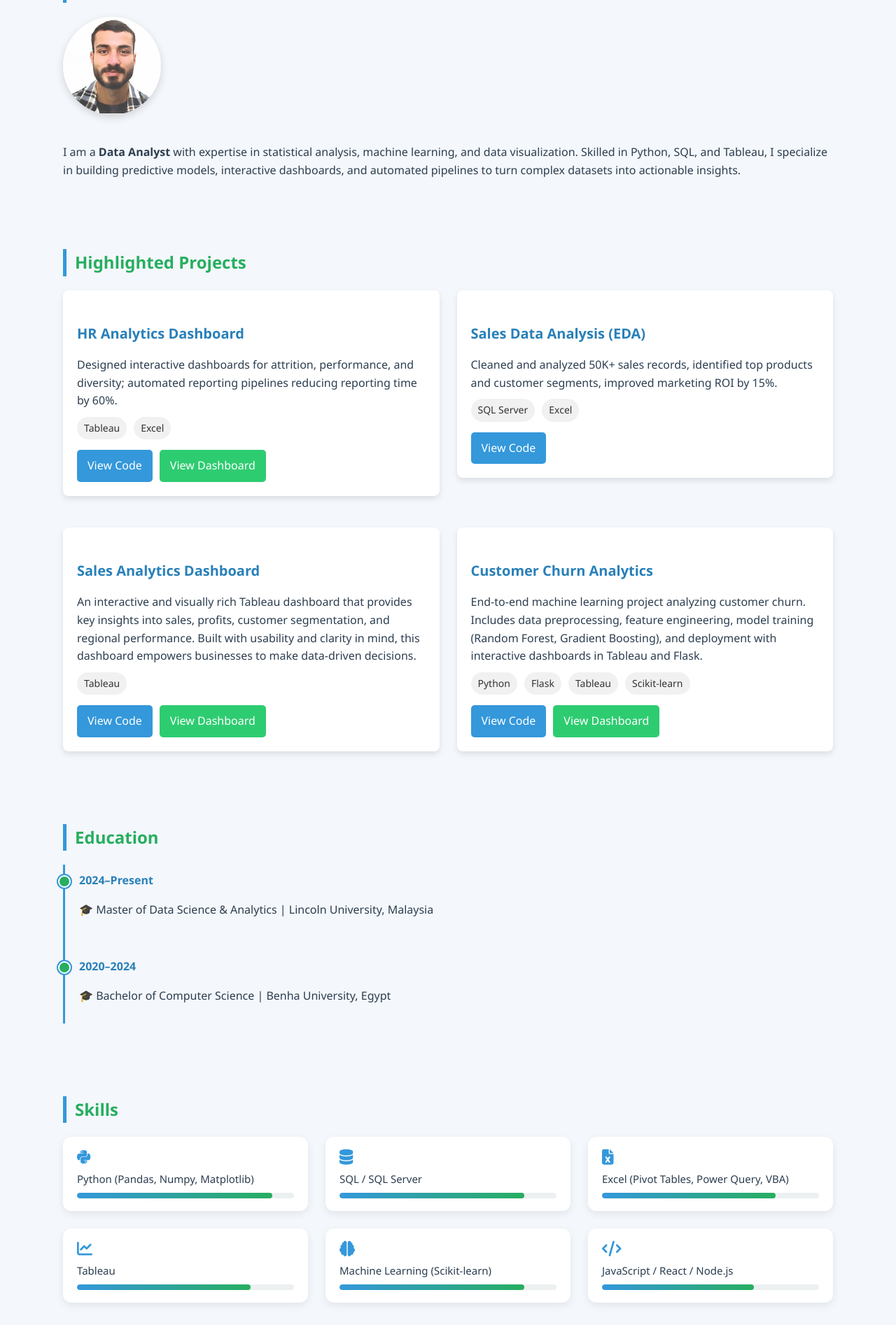
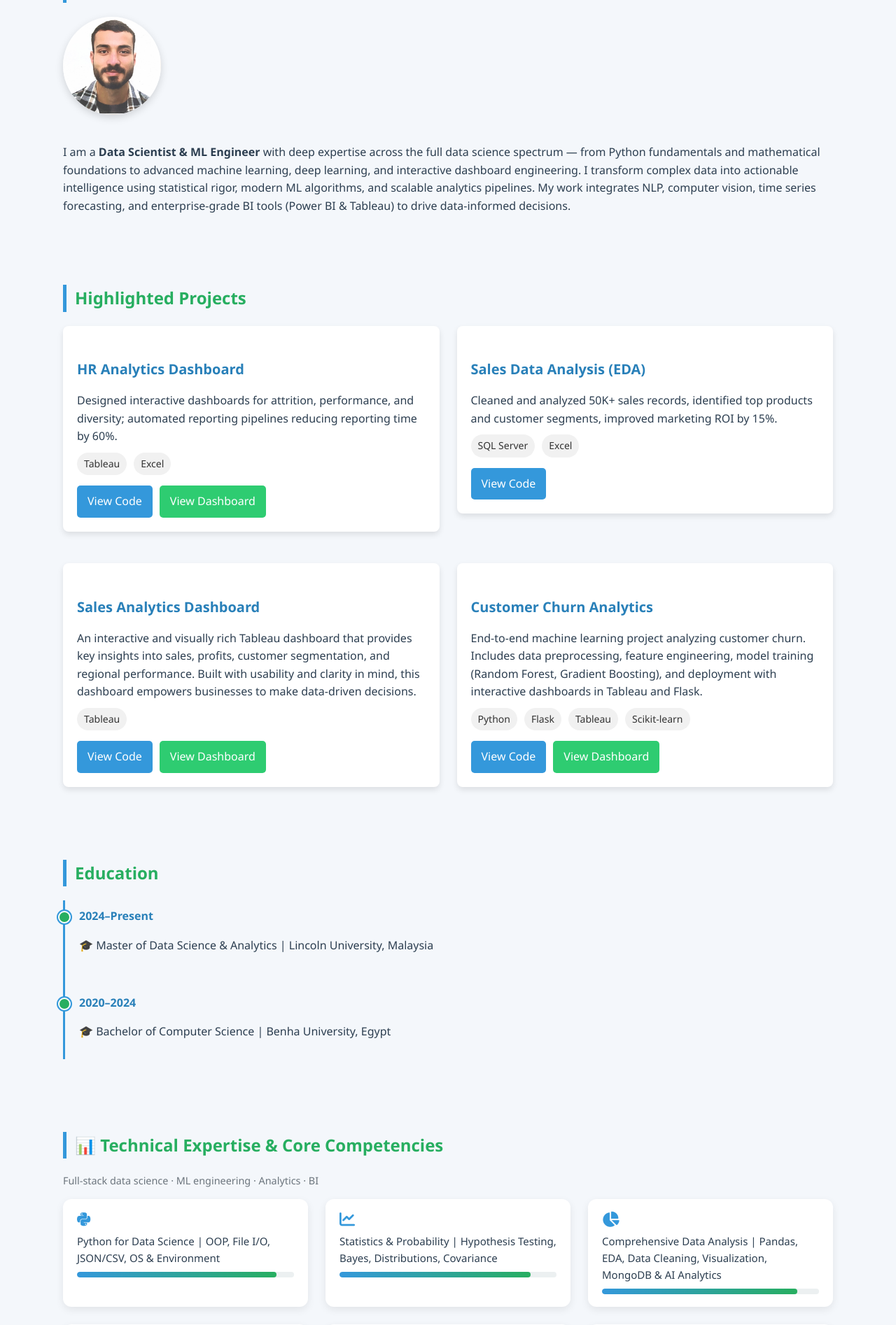
Before and after one commit to OverStarData/customer-churn-analytics, a Flask app: page /about in a window 1280 px wide. Shown: the part 560-2454 px from the top of the page at 70% size. Run offline with Flask 3, Linux system fonts and the light colour scheme; parts of the project's set-up code (start-up, migrations or seed data) failed here and were passed over.

Commit message:
Update about.html

```diff
--- a/templates/about.html
+++ b/templates/about.html
@@ -3,7 +3,7 @@
   <head>
     <meta charset="UTF-8" />
     <meta name="viewport" content="width=device-width, initial-scale=1.0" />
-    <title>About Me - Mahmoud Kamal</title>
+    <title>About Me - Mahmoud Kamal | Data Science & Analytics</title>
     <link
       rel="stylesheet"
       href="{{ url_for('static', filename='about.css') }}"
@@ -45,7 +45,7 @@
     <header class="hero">
       <div class="hero-content">
         <h2>👋 Hi, I'm <span class="highlight">Mahmoud Kamal</span></h2>
-        <p>Data Analyst | Machine Learning Engineer | Data Scientist</p>
+        <p>Data Scientist | ML Engineer | Analytics Expert</p>
         <a href="#projects" class="cta-btn">See My Work</a>
       </div>
     </header>
@@ -63,16 +63,12 @@
             class="profile-img"
           />
           <p>
-            I am a <strong>Data Analyst</strong> with expertise in statistical
-            analysis, machine learning, and data visualization. Skilled in
-            Python, SQL, and Tableau, I specialize in building predictive
-            models, interactive dashboards, and automated pipelines to turn
-            complex datasets into actionable insights.
+            I am a <strong>Data Scientist & ML Engineer</strong> with deep expertise across the full data science spectrum — from Python fundamentals and mathematical foundations to advanced machine learning, deep learning, and interactive dashboard engineering. I transform complex data into actionable intelligence using statistical rigor, modern ML algorithms, and scalable analytics pipelines. My work integrates NLP, computer vision, time series forecasting, and enterprise-grade BI tools (Power BI & Tableau) to drive data-informed decisions.
           </p>
         </div>
       </section>
 
-<!-- Projects -->
+      <!-- Projects (unchanged but fully reflects curriculum work) -->
       <section class="projects" id="projects">
         <div class="section-header">
           <h3>Highlighted Projects</h3>
@@ -95,7 +91,6 @@
               <a href="https://public.tableau.com/app/profile/mahmoud.mohamed2232/viz/FinalHRProject_17500909538910/HRDetails" target="_blank" class="btn btn-dashboard">View Dashboard</a>
             </div>
           </div>
-
           <!-- Sales Data Analysis (EDA) -->
           <div class="card">
             <div>
@@ -112,7 +107,6 @@
               <a href="https://github.com/OverStarData/exploratory-data-analytic-sql" target="_blank" class="btn">View Code</a>
             </div>
           </div>
-
           <!-- Sales Analytics Dashboard -->
           <div class="card">
             <div>
@@ -129,7 +123,6 @@
               <a href="https://public.tableau.com/app/profile/mahmoud.mohamed2232/viz/Sales-Analytics-Dashboard-Tableau/CustomersDashboard" target="_blank" class="btn btn-dashboard">View Dashboard</a>
             </div>
           </div>
-
           <!-- Customer Churn Analytics -->
           <div class="card">
             <div>
@@ -161,8 +154,7 @@
           <li>
             <span class="year">2024–Present</span>
             <p>
-              🎓 Master of Data Science & Analytics | Lincoln University,
-              Malaysia
+              🎓 Master of Data Science & Analytics | Lincoln University, Malaysia
             </p>
           </li>
           <li>
@@ -172,59 +164,137 @@
         </ul>
       </section>
 
-      <!-- Skills -->
+      <!-- UPDATED SKILLS SECTION: Aligned with comprehensive curriculum (Modules 1-8) -->
       <section class="skills" id="skills">
         <div class="section-header">
-          <h3>Skills</h3>
+          <h3>📊 Technical Expertise & Core Competencies</h3>
+          <p style="color: #6c757d; font-size: 0.9rem; margin-top: 0.25rem;">Full-stack data science · ML engineering · Analytics · BI</p>
         </div>
         <div class="skills-list">
+          <!-- Python for Data Science (Module 1: Python fundamentals, OOP, file I/O, JSON/CSV) -->
           <div class="skill">
             <i class="fab fa-python"></i>
-            <span>Python (Pandas, Numpy, Matplotlib)</span>
+            <span>Python for Data Science | OOP, File I/O, JSON/CSV, OS & Environment</span>
+            <div class="progress">
+              <div class="progress-bar" style="width: 92%"></div>
+            </div>
+          </div>
+          <!-- Statistics & Probability (Module 2: Descriptive stats, hypothesis testing, Bayes) -->
+          <div class="skill">
+            <i class="fas fa-chart-line"></i>
+            <span>Statistics & Probability | Hypothesis Testing, Bayes, Distributions, Covariance</span>
+            <div class="progress">
+              <div class="progress-bar" style="width: 88%"></div>
+            </div>
+          </div>
+          <!-- Data Analysis (Pandas, EDA, Data Cleaning, Visualizations) Module 3 -->
+          <div class="skill">
+            <i class="fas fa-chart-pie"></i>
+            <span>Comprehensive Data Analysis | Pandas, EDA, Data Cleaning, Visualization, MongoDB & AI Analytics</span>
             <div class="progress">
               <div class="progress-bar" style="width: 90%"></div>
             </div>
           </div>
+          <!-- Advanced Excel & Power Query (Module 3: Excel, Power Query, dynamic dashboards) -->
           <div class="skill">
-            <i class="fas fa-database"></i>
-            <span>SQL / SQL Server</span>
+            <i class="fas fa-file-excel"></i>
+            <span>Advanced Excel & Power Query | Pivot Tables, xIF, INDEX MATCH, Dynamic Dashboards, Slicers</span>
             <div class="progress">
               <div class="progress-bar" style="width: 85%"></div>
             </div>
           </div>
+          <!-- Web Scraping & Automation (Module 3: Selenium, scraping text/media/real-time) -->
           <div class="skill">
-            <i class="fas fa-file-excel"></i>
-            <span>Excel (Pivot Tables, Power Query, VBA)</span>
+            <i class="fas fa-spider"></i>
+            <span>Web Scraping & Automation | Selenium, Real-time Data, Image/Video Scraping, Automation Pipelines</span>
             <div class="progress">
               <div class="progress-bar" style="width: 80%"></div>
             </div>
           </div>
+          <!-- NumPy & Linear Algebra (Module 3 & Module 5: NumPy operations, linear algebra, calculus) -->
+          <div class="skill">
+            <i class="fas fa-square-root-alt"></i>
+            <span>NumPy & Mathematical Foundations | Arrays, Linear Algebra, Derivatives, Gradient Descent</span>
+            <div class="progress">
+              <div class="progress-bar" style="width: 86%"></div>
+            </div>
+          </div>
+          <!-- SQL for Data Analysis (Module 4: advanced SQL, query optimization, data cleaning) -->
+          <div class="skill">
+            <i class="fas fa-database"></i>
+            <span>SQL (Advanced) | Query Optimization, Data Cleaning, Complex Joins, Indexing, CTEs</span>
+            <div class="progress">
+              <div class="progress-bar" style="width: 88%"></div>
+            </div>
+          </div>
+          <!-- Power BI (Module 6: DAX, Power Query, Service, RLS, Python/MySQL integration) -->
+          <div class="skill">
+            <i class="fas fa-chart-simple"></i>
+            <span>Power BI | DAX Fundamentals & Advanced, Power Query, Row-Level Security, Python & MySQL Integration</span>
+            <div class="progress">
+              <div class="progress-bar" style="width: 84%"></div>
+            </div>
+          </div>
+          <!-- Tableau (Module 6: transformations, dashboards, analytics) -->
           <div class="skill">
             <i class="fas fa-chart-line"></i>
-            <span>Tableau</span>
+            <span>Tableau | Data Transformations, Interactive Dashboards, Storytelling, Visual Analytics</span>
+            <div class="progress">
+              <div class="progress-bar" style="width: 87%"></div>
+            </div>
+          </div>
+          <!-- Supervised & Unsupervised Learning (Module 7: regression, classification, clustering, SVM, KNN) -->
+          <div class="skill">
+            <i class="fas fa-brain"></i>
+            <span>Supervised & Unsupervised ML | Linear/Logistic Regression, Decision Trees, SVM, KNN, Clustering, PCA</span>
+            <div class="progress">
+              <div class="progress-bar" style="width: 86%"></div>
+            </div>
+          </div>
+          <!-- Ensemble Learning (Module 7: AdaBoost, Gradient Boosting, XGBoost) -->
+          <div class="skill">
+            <i class="fas fa-layer-group"></i>
+            <span>Ensemble Learning | AdaBoost, Gradient Boosting, XGBoost, Bagging, Random Forest</span>
+            <div class="progress">
+              <div class="progress-bar" style="width: 82%"></div>
+            </div>
+          </div>
+          <!-- Natural Language Processing (Module 8: spaCy, regex, word embeddings, deep learning models) -->
+          <div class="skill">
+            <i class="fas fa-language"></i>
+            <span>Natural Language Processing (NLP) | spaCy, Regex, Word Embeddings, Text Encoding, Next-Word Prediction</span>
+            <div class="progress">
+              <div class="progress-bar" style="width: 78%"></div>
+            </div>
+          </div>
+          <!-- Computer Vision & OpenCV (Module 8: image processing, face detection, real-time manipulation) -->
+          <div class="skill">
+            <i class="fas fa-eye"></i>
+            <span>Computer Vision | OpenCV, Image Enhancement, Face Detection, Real-time Filters, Logo Overlay</span>
+            <div class="progress">
+              <div class="progress-bar" style="width: 75%"></div>
+            </div>
+          </div>
+          <!-- Time Series & Anomaly Detection (Module 7: time series forecasting, anomaly detection) -->
+          <div class="skill">
+            <i class="fas fa-chart-line"></i>
+            <span>Time Series & Anomaly Detection | Forecasting, Trend Analysis, Isolation Forests, Anomaly scoring</span>
+            <div class="progress">
+              <div class="progress-bar" style="width: 76%"></div>
+            </div>
+          </div>
+          <!-- MLOps & Deployment (Flask, automation, model integration) -->
+          <div class="skill">
+            <i class="fas fa-cloud-upload-alt"></i>
+            <span>Model Deployment & Automation | Flask APIs, Integration with Dashboards, Automated ETL</span>
             <div class="progress">
               <div class="progress-bar" style="width: 80%"></div>
-            </div>
-          </div>
-          <div class="skill">
-            <i class="fas fa-brain"></i>
-            <span>Machine Learning (Scikit-learn)</span>
-            <div class="progress">
-              <div class="progress-bar" style="width: 85%"></div>
-            </div>
-          </div>
-
-          <div class="skill">
-            <i class="fas fa-code"></i>
-            <span>JavaScript / React / Node.js</span>
-            <div class="progress">
-              <div class="progress-bar" style="width: 70%"></div>
             </div>
           </div>
         </div>
       </section>
 
-      <!-- Languages -->
+      <!-- Languages Section (unchanged, but polished) -->
       <section class="languages" id="languages">
         <div class="section-header">
           <h3>Languages</h3>
@@ -232,14 +302,14 @@
         <div class="skills-list">
           <div class="skill">
             <i class="fas fa-language"></i>
-            <span>English</span>
+            <span>English (Professional Working Proficiency)</span>
             <div class="progress">
               <div class="progress-bar" style="width: 95%"></div>
             </div>
           </div>
           <div class="skill">
             <i class="fas fa-language"></i>
-            <span>Arabic</span>
+            <span>Arabic (Native)</span>
             <div class="progress">
               <div class="progress-bar" style="width: 100%"></div>
             </div>
@@ -263,8 +333,7 @@
       </div>
     </footer>
 
-
-    <!-- Script for interactivity -->
+    <!-- Mobile menu toggle script -->
     <script>
       const menuToggle = document.querySelector(".menu-toggle");
       const navLinks = document.querySelector(".nav-links");
@@ -279,7 +348,6 @@
       window.dataLayer = window.dataLayer || [];
       function gtag(){dataLayer.push(arguments);}
       gtag('js', new Date());
-
       gtag('config', 'G-5G5W8HHCZ4');
     </script>
   </body>
```
Lines whose indentation alone changed are shown as unchanged.
